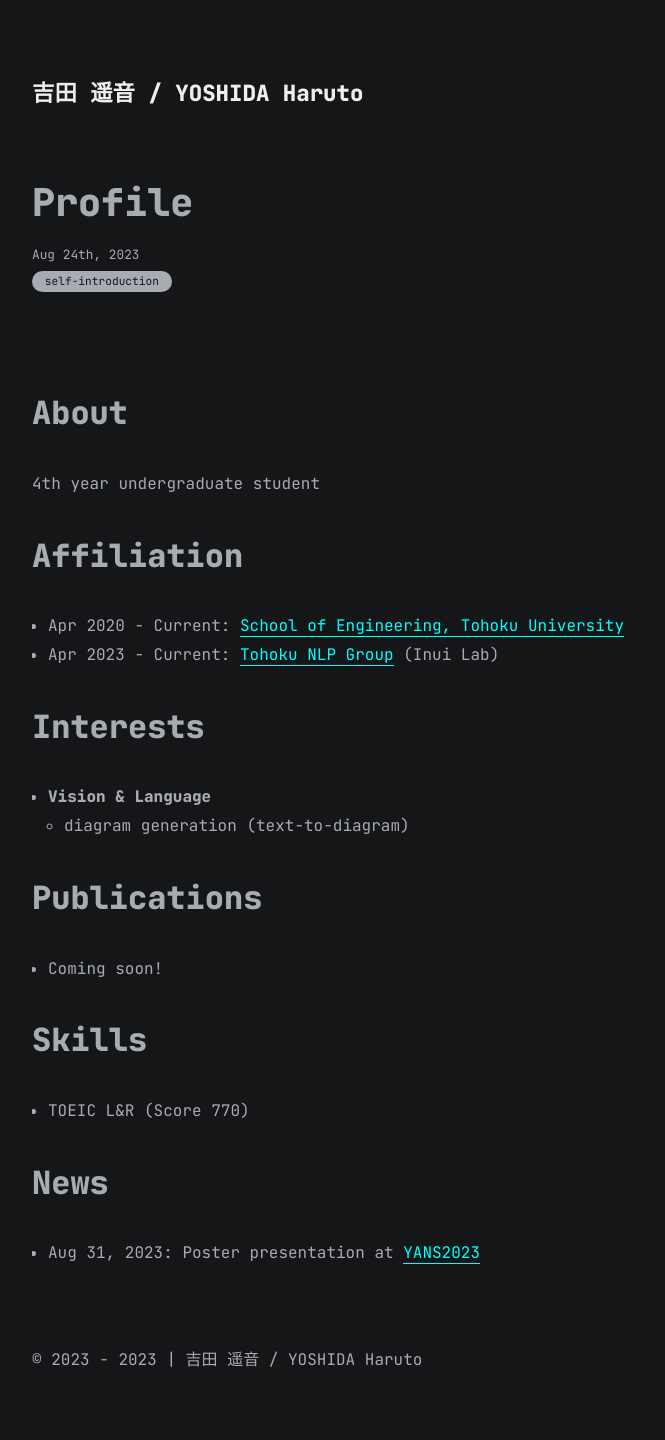
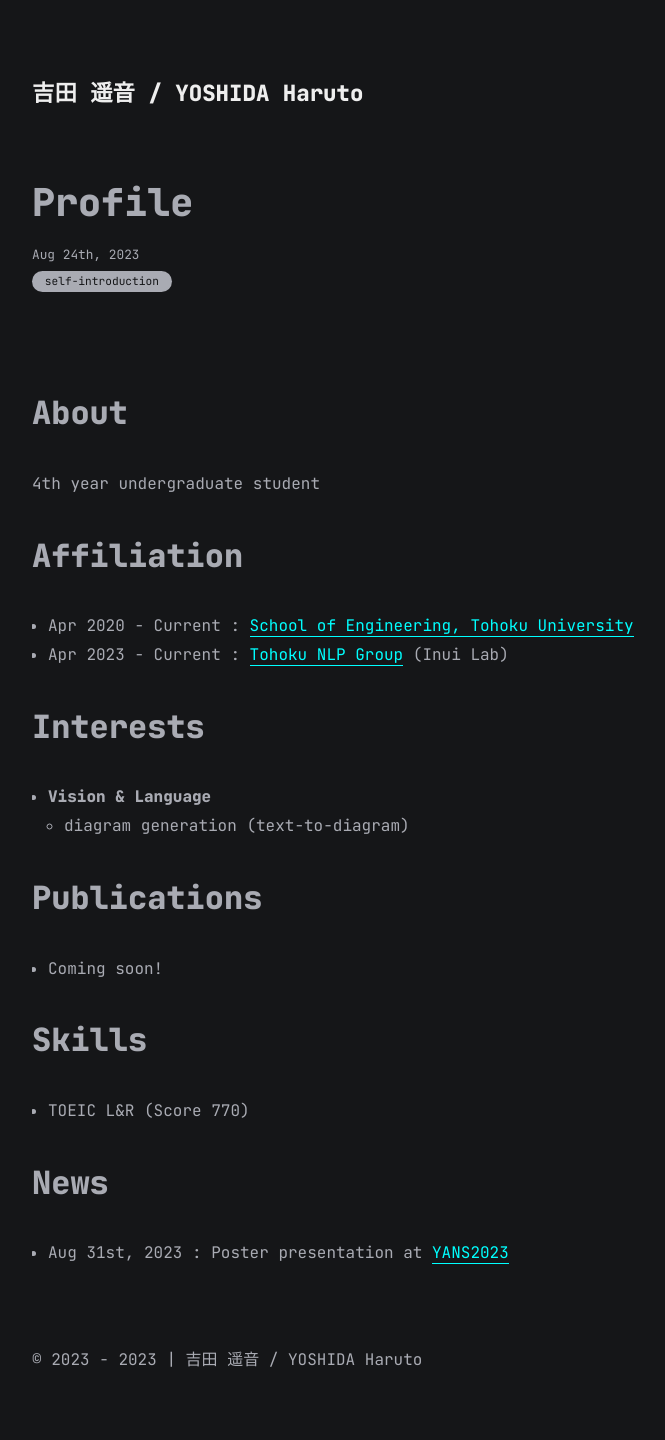
Before and after one commit to haruto2001/haruto2001-cv-old, a Jekyll site: the page built from docs/all_collections/_posts/2023-08-24-profile.md, in a window 1280 px wide. Shown: the whole page, without its empty margins (283-948 px from the left). Built offline with Jekyll 4.4.1, drawn with Linux system fonts in a browser that asks for light colours.

Commit message:
update profile page

```diff
--- a/docs/all_collections/_posts/2023-08-24-profile.md
+++ b/docs/all_collections/_posts/2023-08-24-profile.md
@@ -12,8 +12,8 @@ categories: ["self-introduction"]
 
 # Affiliation
 
-- Apr 2020 - Current: [School of Engineering, Tohoku University][Tohoku University]
-- Apr 2023 - Current: [Tohoku NLP Group][Tohoku NLP] (Inui Lab)
+- Apr 2020 - Current : [School of Engineering, Tohoku University][Tohoku University]
+- Apr 2023 - Current : [Tohoku NLP Group][Tohoku NLP] (Inui Lab)
 
 
 # Interests
@@ -34,7 +34,7 @@ categories: ["self-introduction"]
 
 # News
 
-- Aug 31, 2023: Poster presentation at [YANS2023][YANS2023]
+- {{"2023-08-31" | date_to_string: "ordinal", "US"}} : Poster presentation at [YANS2023][YANS2023]
 
 
 <!-- Links -->
```
